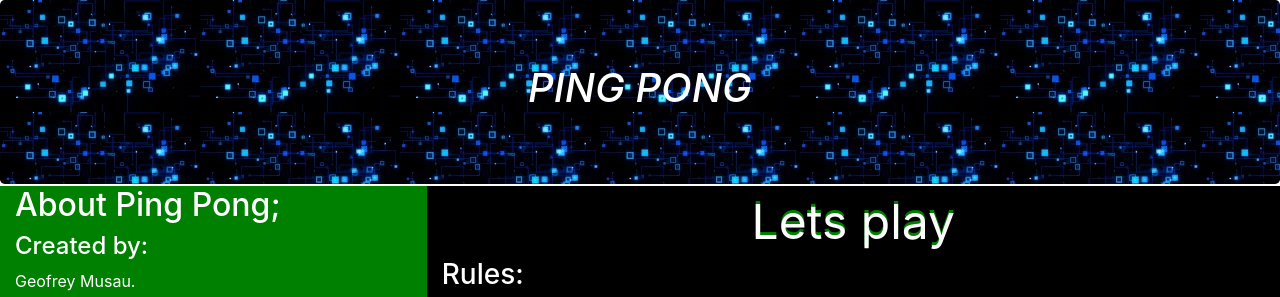
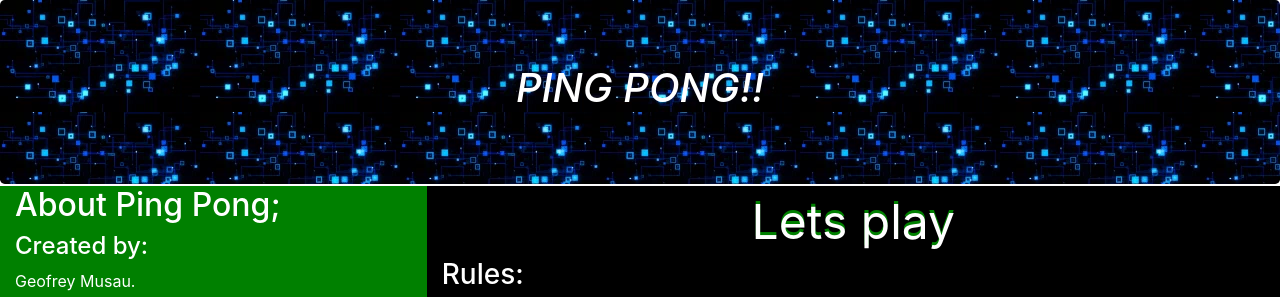
Before and after one commit to Jeffmusa/PING-PONG, a plain HTML site: page index.html in a window 1280 px wide. Shown: the top 297 px of the page. Drawn offline with Linux system fonts and the light colour scheme; a web font is replaced by a local one.

Commit message:
modified html

```diff
--- a/index.html
+++ b/index.html
@@ -16,7 +16,7 @@
 
   <section>
     <div class="jumbotron">
-  <h1>PING PONG</h1>
+  <h1>PING PONG!!</h1>
     </div>
   </section>
 
```
